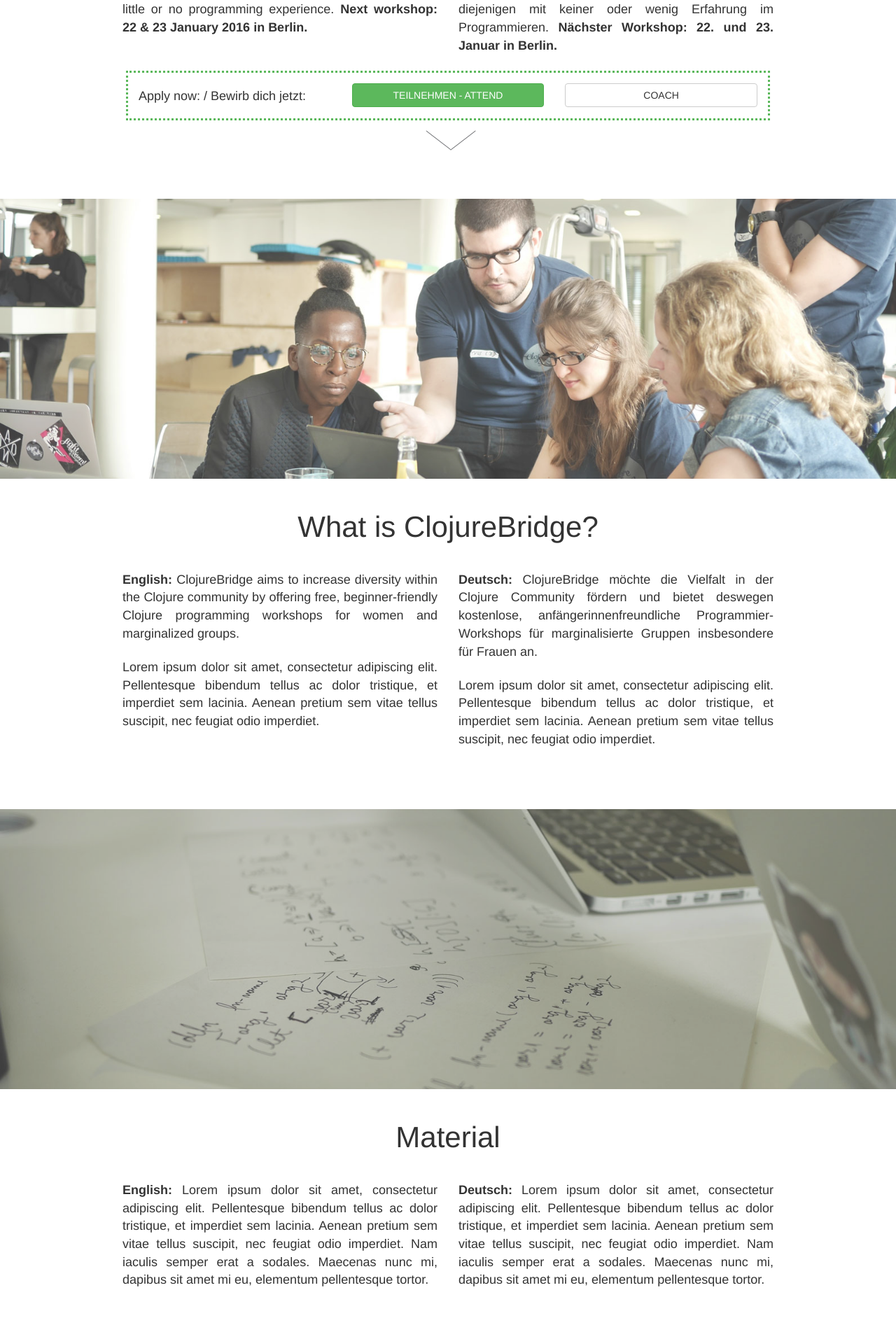
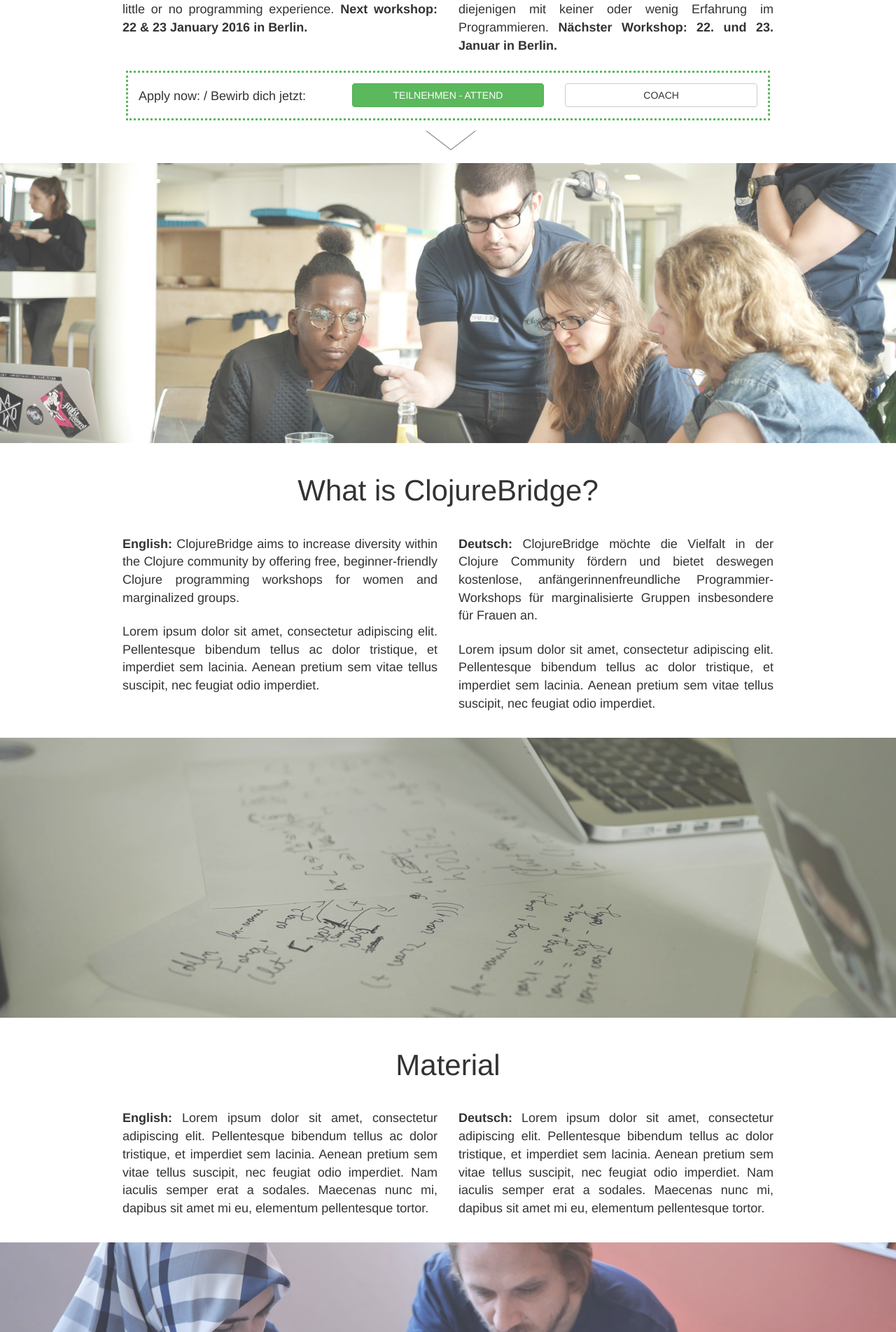
Before and after one commit to clojurebridge-berlin/clojurebridge-berlin.github.io, a Jekyll site: the page built from index.html, in a window 1280 px wide. Shown: the part 443-2346 px from the top of the page at 70% size. Built offline with Jekyll 4.4.1, drawn with Linux system fonts in a browser that asks for light colours.

Commit message:
Reduce padding of section to make users scroll for the picture

```diff
--- a/assets/stylesheet.css
+++ b/assets/stylesheet.css
@@ -24,7 +24,7 @@
 
 section.module.content {
   padding-top: 2%;
-  padding-bottom: 5%;
+  padding-bottom: 1%;
 }
 
 .team {
```
